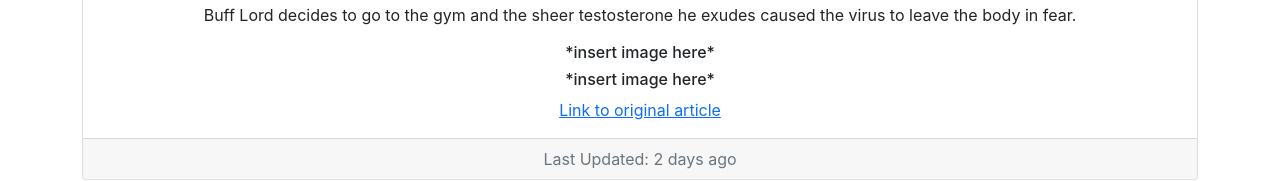
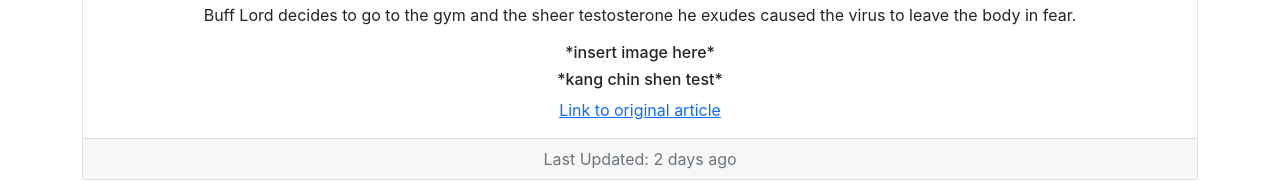
Before and after one commit to luketeosmu/covid-app, a React (Create React App) app: page /home in a window 1280 px wide. Shown: the part 256-437 px from the top of the page. Built offline with nearby package versions, Linux system fonts and the light colour scheme.

Commit message:
first commit

```diff
--- a/src/components/Employees/EmployeeList/EmployeeList.jsx
+++ b/src/components/Employees/EmployeeList/EmployeeList.jsx
@@ -9,7 +9,7 @@ function EmployeeList() {
         { id: 42069, name: "Otto", status: true },
         { id: 12345, name: "John", status: false },
         { id: 12089, name: "Mary", status: true },
-        { id: 12459, name: "Steve", status: false }
+        { id: 12459, name: "Steve", status: false },
     ]
     return (
         <div>
--- a/src/components/Home/CovidStat.jsx
+++ b/src/components/Home/CovidStat.jsx
@@ -68,7 +68,7 @@ const CovidStat = () => {
                             Buff Lord decides to go to the gym and the sheer testosterone he exudes caused the virus to leave the body in fear.
                             </Card.Text>
                             <h6>*insert image here*</h6>
-                            <h6>*insert image here*</h6>
+                            <h6>*kang chin shen test*</h6>
                             <a href="">Link to original article</a>
                         </Card.Body>
                         <Card.Footer className="text-muted">Last Updated: 2 days ago</Card.Footer>
```
